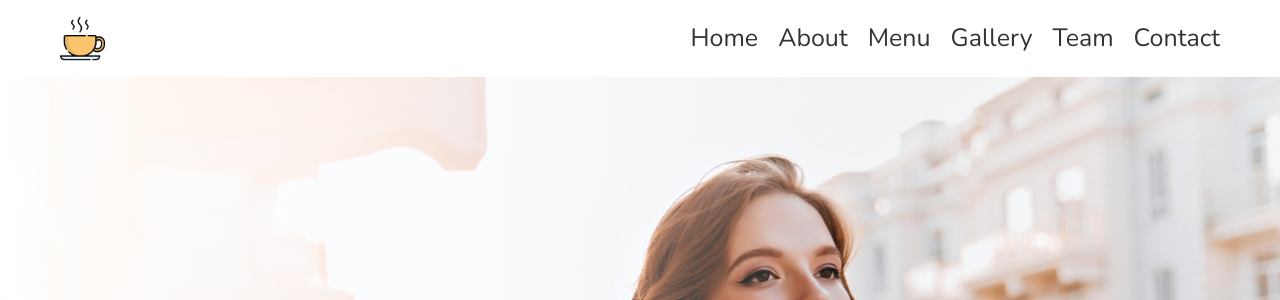
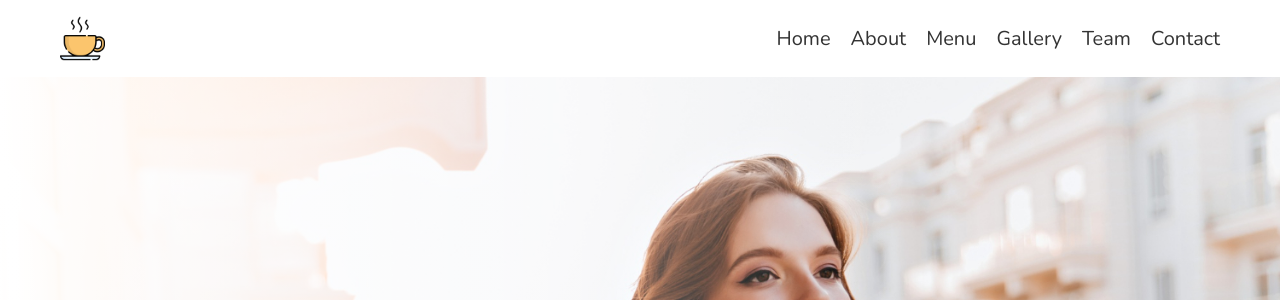
Before and after one commit to ads60277/beautifulCSS, a PHP site: page / in a window 1280 px wide. Shown: the top 300 px of the page. Run offline with PHP 8.4, Linux system fonts and the light colour scheme; some libraries are stand-ins or nearby versions; some web fonts are replaced.

Commit message:
new header rwd

```diff
--- a/index.css
+++ b/index.css
@@ -6,7 +6,7 @@
   -webkit-box-sizing: border-box;
           box-sizing: border-box;
   border: none;
-  text-decoration: none;
+  /* text-decoration: none; */
   text-transform: capitalize;
 }
 
--- a/index.html
+++ b/index.html
@@ -68,8 +68,8 @@
                         base: ['15px', '25px'],
                         lg: ['20px', '30px'],
                         xl: ['25px', '35px'],
-                        '5xl': ['3rem',1.5],
-                        '4xl': ['2.25rem','3.5rem'],
+                        '5xl': ['3rem', 1.5],
+                        '4xl': ['2.25rem', '3.5rem'],
                         '40': '40px'
                     }
                 }
@@ -87,7 +87,7 @@
                     <img class="w-45" src="./images/logo.png" alt="">
                 </a>
             </div>
-            <ul class="bannerLink flex items-center text-main-black text-xl ease-linear">
+            <ul class="bannerLink flex items-center text-main-black text-lg ease-linear hidden md:flex">
                 <a class="cursor-pointer ml-5" href="#home">Home</a>
                 <a class="cursor-pointer ml-5" href="#about">About</a>
                 <a class="cursor-pointer ml-5" href="#menu">Menu</a>
@@ -95,7 +95,19 @@
                 <a class="cursor-pointer ml-5" href="#Team">Team</a>
                 <a class="cursor-pointer ml-5" href="#Contact">Contact</a>
             </ul>
+            <div class="bannerburder flex items-center md:hidden">
+                <i class="fa-solid fa-xl fa-bars"></i>
+                <i class="fa-solid fa-x fa-lg hidden"></i>
+            </div>
         </div>
+        <ul class="barlist hidden border">
+            <div><a class="cursor-pointer block px-5 py-2 font-Nunito text-main-black hover:text-main-color" href="#home">Home</a></div>
+            <div><a class="cursor-pointer block px-5 py-2 font-Nunito text-main-black hover:text-main-color" href="#about">About</a></div>
+            <div><a class="cursor-pointer block px-5 py-2 font-Nunito text-main-black hover:text-main-color" href="#menu">Menu</a></div>
+            <div><a class="cursor-pointer block px-5 py-2 font-Nunito text-main-black hover:text-main-color" href="#Gallery">Gallery</a></div>
+            <div><a class="cursor-pointer block px-5 py-2 font-Nunito text-main-black hover:text-main-color" href="#Team">Team</a></div>
+            <div><a class="cursor-pointer block px-5 py-2 font-Nunito text-main-black hover:text-main-color" href="#Contact">Contact</a></div>
+        </ul>
     </header>
     <nav id="home">
         <div class="limit h-700 flex items-center">
@@ -191,7 +203,7 @@
     </section>
 
     <section id="Gallery">
-        <div class="limit" >
+        <div class="limit">
             <div class="text-center mb-8">
                 <img src="./images/heading-img.png" alt="" class="h-10 m-0 mb-2 inline">
                 <h3 class="font-Merienda text-40 font-bold text-main-black">Our Gallery</h3>
@@ -217,7 +229,7 @@
                 </div>
             </div>
     </section>
-    <section  id="Team">
+    <section id="Team">
         <div class="limit">
             <div class="text-center mb-8">
                 <img src="./images/heading-img.png" alt="" class="h-10 m-0 mb-2 inline">
@@ -250,7 +262,7 @@
                 </div>
             </div>
     </section>
-    <section  id="Contact">
+    <section id="Contact">
         <div class="limit block md:flex text-start items-center gap-10 p-0">
             <div class="w-full" style="max-width: 100%;">
                 <img src="./images/contact-img.svg" alt="">
@@ -305,6 +317,33 @@
             $('.bannerLink> li').removeClass('text-amber-400')
             $(this).addClass('text-amber-400')
         })
+        $('.fa-x').on('click', () => {
+            $('.barlist').toggle('.3', "linear")
+            $('.fa-x').hide()
+            $('.fa-bars').show(0, function () {
+                $('.fa-bars').css("transition", ".3s")
+                $('.fa-bars').css("transform", "rotate(0deg)")
+                $('.fa-x').css("transform", "rotate(0deg)")
+            })
+        })
+        $('.fa-bars').on('click', () => {
+            $('.barlist').toggle('.3', "linear")
+            $('.fa-bars').hide()
+            $('.fa-x').show(0, function () {
+                $('.fa-x').css("transition", ".3s")
+                $('.fa-x').css("transform", "rotate(90deg)")
+                $('.fa-bars').css("transform", "rotate(90deg)")
+            })
+        })
+        $(window).on('resize', () => {
+            if ($(window).width() > 768) {
+                $('.barlist').hide()
+                $('.fa-bars').css("transform", "rotate(0deg)")
+                $('.fa-x').css("transform", "rotate(0deg)")
+                $('.fa-x').hide()
+                $('.fa-bars').show()
+            }
+        })
     </script>
 </body>
 
```
